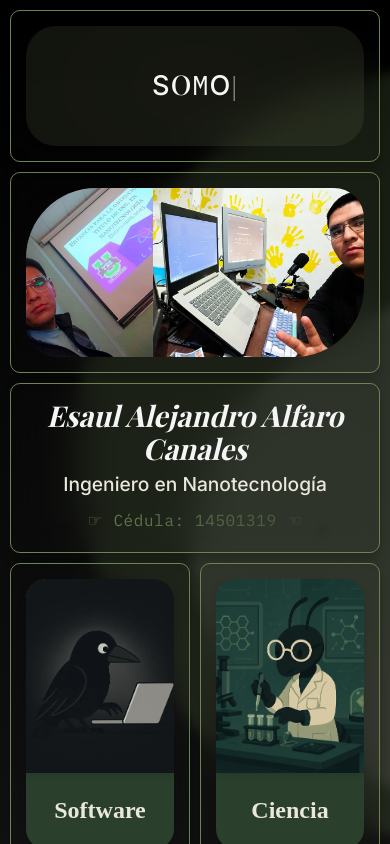
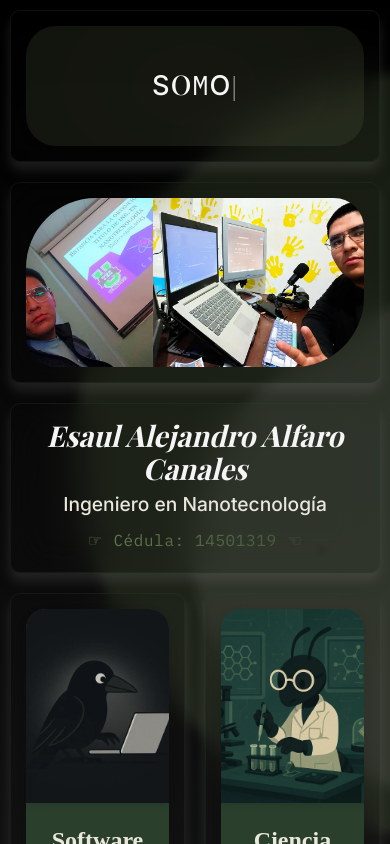
Before and after one commit to theonix-eaac/portfolio-eaac-front, a Next.js app: page / in a window 390 px wide. Shown: the top 844 px of the page. Built offline with nearby package versions, Linux system fonts and the light colour scheme; a web font is replaced by a local one.

Commit message:
refactor: :art: Restructure organization to sections for Home

```diff
--- a/src/app/page.tsx
+++ b/src/app/page.tsx
@@ -1,4 +1,4 @@
-import BentoContainer from "@/components/sections/BentoContainer/BentoContainer";
+import BentoContainer from "@/components/sections/home/BentoContainer/BentoContainer";
 
 export default function Home() {
   return (
--- a/src/components/sections/BentoContainer/BentoContainer.module.css
+++ b/src/components/sections/home/BentoContainer/BentoContainer.module.css
@@ -57,9 +57,10 @@
   padding: 15px;
   font-size: 1.4rem;
   font-weight: 500;
-  box-shadow: 0 6px 12px rgba(0, 0, 0, 0.25);
+  box-shadow: 0 8px 12px rgba(255, 255, 255, 0.1),
+    0 14px 16px rgba(0, 0, 0, 0.1);
   backdrop-filter: blur(20px);
-  border: 1px solid var(--moss-green-color);
+  border: 1px solid var(--forest-green-rgba);
   transition: all 0.3s ease;
   display: flex;
   align-items: center;
@@ -112,7 +113,7 @@
   .grid {
     grid-template-columns: repeat(2, 1fr);
     grid-template-rows: minmax(1fr, auto);
-    gap: 10px;
+    gap: 20px;
     padding: 10px;
   }
 
```
Also changed, not shown: src/components/sections/home/BentoContainer/BentoContainer.tsx (renamed from src/components/sections/BentoContainer/BentoContainer.tsx, +5 -5 lines).
